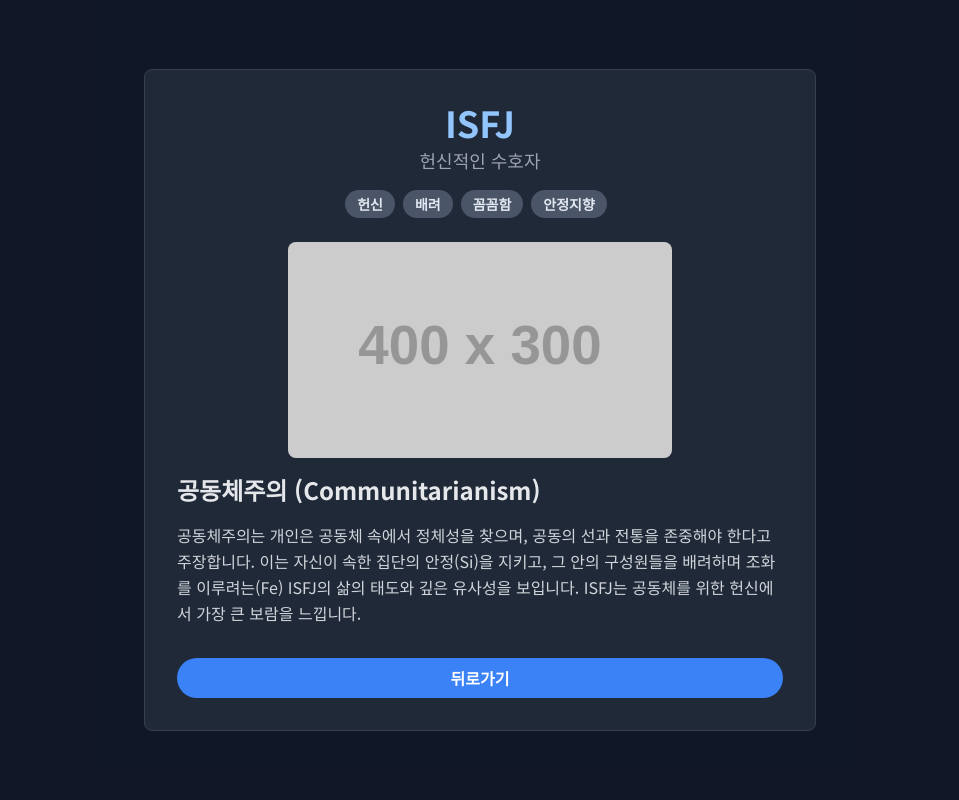
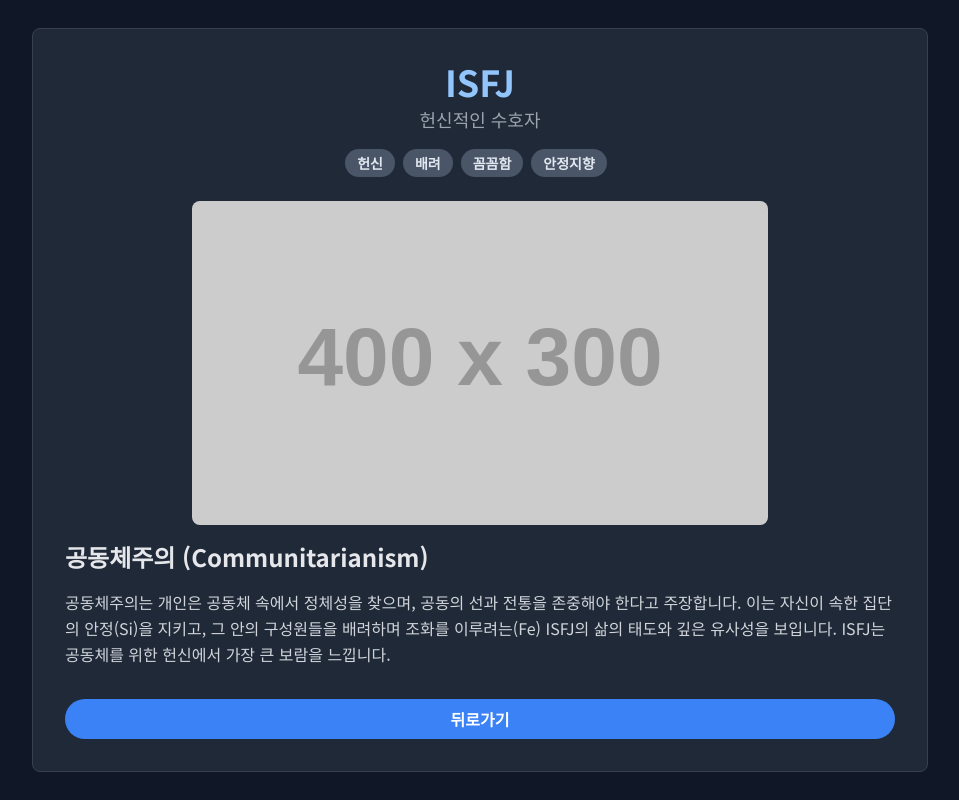
Before and after one commit to BluefromNavy/mbtilife, a plain HTML site: page index.html in a window 1280 px wide. Both pictures are taken after a click on the element 525 px from the left and 599 px from the top of the page. Shown: the whole page, without its empty margins (160-1119 px from the left). Drawn offline with nearby package versions, Linux system fonts and the light colour scheme; placeholder pictures from the web are drawn by us.

Commit message:
클릭시컴퓨터서사진화면커짐

```diff
--- a/index.html
+++ b/index.html
@@ -90,7 +90,7 @@
     </div>
 
     <div id="detail-view" class="hidden fixed inset-0 bg-gray-900 bg-opacity-95 p-4 md:p-8 flex flex-col justify-center items-center z-50 overflow-y-auto">
-        <div id="detail-content-wrapper" class="w-full max-w-2xl bg-gray-800 rounded-lg p-6 md:p-8 border border-gray-700">
+        <div id="detail-content-wrapper" class="w-full max-w-2xl lg:max-w-4xl bg-gray-800 rounded-lg p-6 md:p-8 border border-gray-700">
             <div id="detail-content"></div>
             <button id="back-button" class="mt-8 bg-blue-500 hover:bg-blue-600 text-white font-bold py-2 px-6 rounded-full transition-colors w-full">뒤로가기</button>
         </div>
@@ -114,7 +114,7 @@
             <p class="detail-mbti-title text-lg text-gray-400 mt-1"></p>
             <div class="detail-attributes flex flex-wrap justify-center my-4"></div>
         </div>
-        <div class="w-full max-w-sm mx-auto aspect-video my-4 rounded-lg overflow-hidden bg-gray-700">
+        <div class="w-full max-w-sm lg:max-w-xl mx-auto aspect-video my-4 rounded-lg overflow-hidden bg-gray-700">
             <img class="detail-image w-full h-full object-cover" src="" alt="">
         </div>
         <div class="detail-attribution text-right text-xs text-gray-500 mt-1 max-w-sm mx-auto"></div>
```
